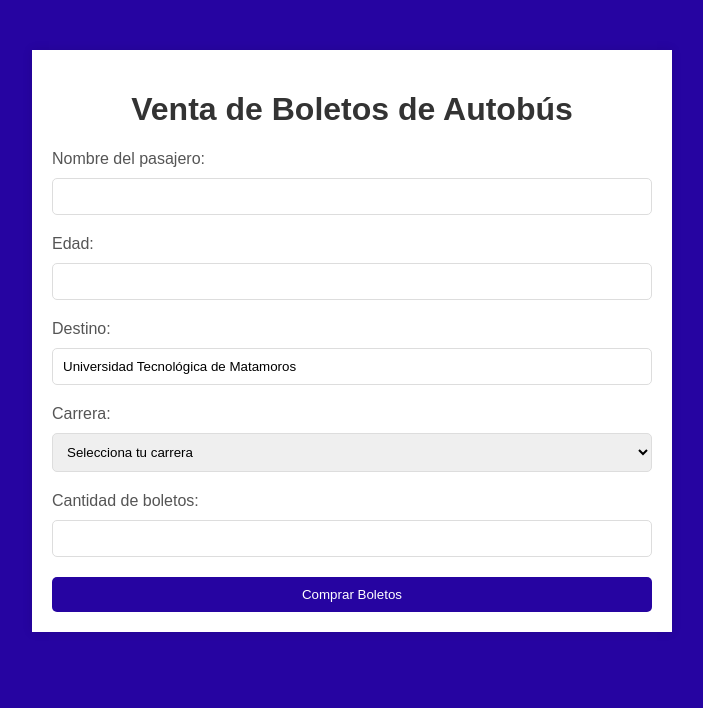
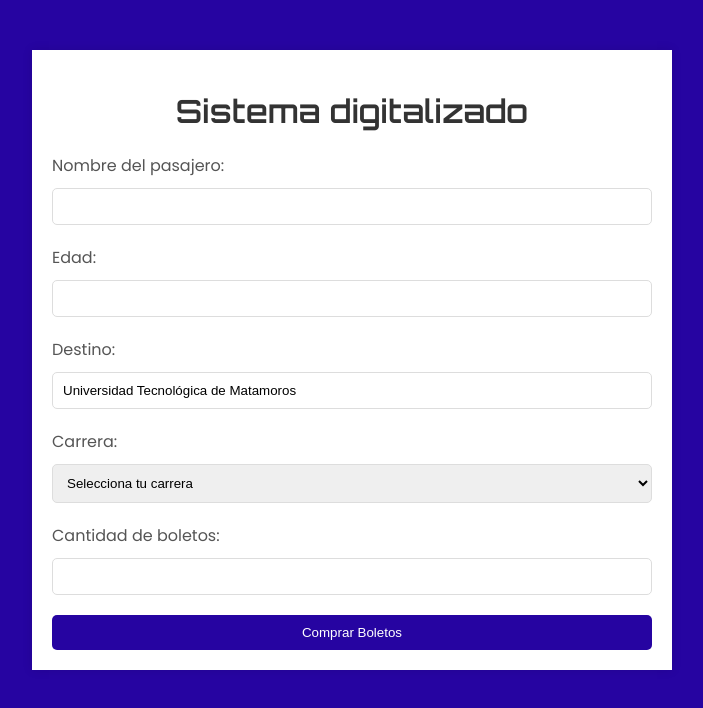
Before and after one commit to ninyshiny/999s, a plain HTML site: page index.html in a window 1280 px wide. Shown: the whole page, without its empty margins (288-991 px from the left). Drawn offline with Linux system fonts and the light colour scheme.

Commit message:
Update index.html

```diff
--- a/index.html
+++ b/index.html
@@ -3,10 +3,12 @@
 <head>
     <meta charset="UTF-8">
     <meta name="viewport" content="width=device-width, initial-scale=1.0">
-    <title>Venta de Boletos de Autobús</title>
+    <title>Sistema Digitalizado</title>
+    <link href="https://fonts.googleapis.com/css2?family=Orbitron:wght@400;600&display=swap" rel="stylesheet">
+    <link href="https://fonts.googleapis.com/css2?family=Poppins:wght@400;600&display=swap" rel="stylesheet">
     <style>
         body {
-            font-family: Arial, sans-serif;
+            font-family: 'Poppins', sans-serif;
             background-color: #2604a1;
             margin: 0;
             padding: 0;
@@ -21,6 +23,7 @@
         h1 {
             text-align: center;
             color: #333;
+            font-family: 'Orbitron', sans-serif;
         }
         form, .confirmation {
             display: flex;
@@ -45,7 +48,7 @@
             cursor: pointer;
         }
         button:hover {
-            background-color: #2604a1;
+            background-color: #1e0391;
         }
         img {
             margin: 20px auto;
@@ -55,7 +58,7 @@
 </head>
 <body>
     <div class="container">
-        <h1>Venta de Boletos de Autobús</h1>
+        <h1>Sistema digitalizado</h1>
         <form id="ticketForm">
             <label for="name">Nombre del pasajero:</label>
             <input type="text" id="name" name="name" required>
```
